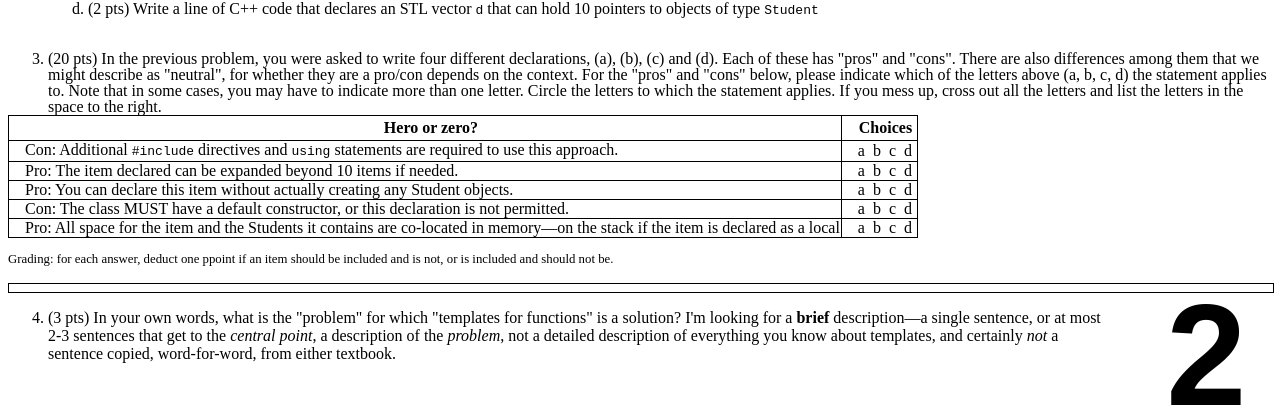
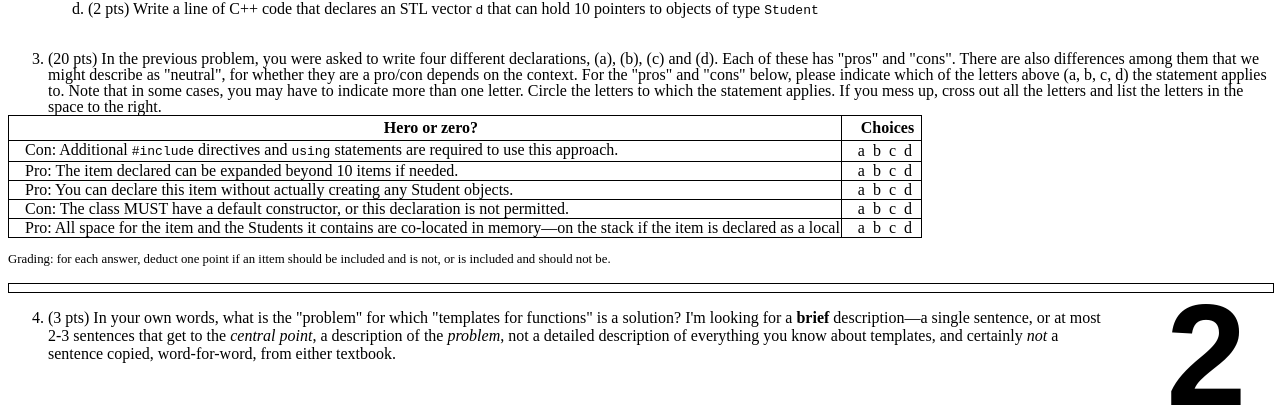
Before and after one commit to ucsb-cs32-s17/ucsb-cs32-s17.github.io, a Jekyll site: the page built from _hwk/h01.md, in a window 1280 px wide. Shown: the part 1081-1488 px from the top of the page. Built offline with Jekyll 4.4.1, drawn with Linux system fonts in a browser that asks for light colours.

Commit message:
Update h01.md

```diff
--- a/_hwk/h01.md
+++ b/_hwk/h01.md
@@ -48,14 +48,14 @@ Circle the letters to which the statement applies.  If you mess up, cross out al
 
 | Hero or zero? |  Choices
 | -- | -- |
-| Con: Additional <code>#include</code> directives and <code>using</code> statements are required to use this approach.| a&nbsp;&nbsp;b&nbsp;&nbsp;c&nbsp;&nbsp;d&nbsp;|
+| Con: Additional <code>#include</code> directives and <code>using</code> statements are required to use this approach.| a&nbsp;&nbsp;b&nbsp;&nbsp;c&nbsp;&nbsp;d&nbsp;&nbsp;|
 | Pro: The item declared can be expanded beyond 10 items if needed. | a&nbsp;&nbsp;b&nbsp;&nbsp;c&nbsp;&nbsp;d&nbsp;|
 | Pro: You can declare this item without actually creating any Student objects.&nbsp;| a&nbsp;&nbsp;b&nbsp;&nbsp;c&nbsp;&nbsp;d&nbsp;|
 | Con: The class MUST have a default constructor, or this declaration is not permitted.&nbsp;| a&nbsp;&nbsp;b&nbsp;&nbsp;c&nbsp;&nbsp;d&nbsp;|
 | Pro: All space for the item and the Students it contains are co-located in memory&mdash;on the stack if the item is declared as a local | a&nbsp;&nbsp;b&nbsp;&nbsp;c&nbsp;&nbsp;d&nbsp;|
 
 
-<p style="font-size:80%; margin-bottom:0px; padding-bottom:0px;">Grading: for each answer, deduct one ppoint if an item should be included and is not, or is included and should not be.</p>
+<p style="font-size:80%; margin-bottom:0px; padding-bottom:0px;">Grading: for each answer, deduct one point if an ittem should be included and is not, or is included and should not be.</p>
 
 </div> <!-- id="pageOneContent" -->
 
```
